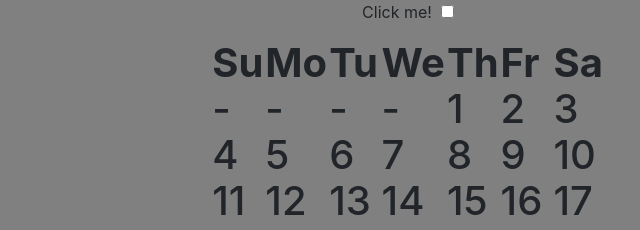
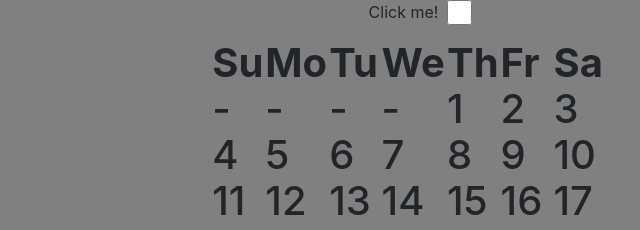
Before and after one commit to stewilondanga/evading-checkbox, a plain HTML site: page index.html in a window 1280 px wide. Shown: the top 230 px of the page, 232-872 px from the left. Drawn offline with nearby package versions, Linux system fonts and the light colour scheme.

Commit message:
add css/styles.css

```diff
--- a/css/styles.css
+++ b/css/styles.css
@@ -20,15 +20,16 @@ body {
   height: 1.5em;
 }
 
-/*.checkme{
-  position:absolute;
+.checkme {
+  position: absolute;
   background-color: white;
-      height: 25px;
-    width: 25px;
+  height: 25px;
+  width: 25px;
   border: solid 4px #000000;
   cursor: pointer;
 }
-p{
+
+/*p{
   padding-left: 15px;
   color: #fff;
   font-weight: bold;
```
